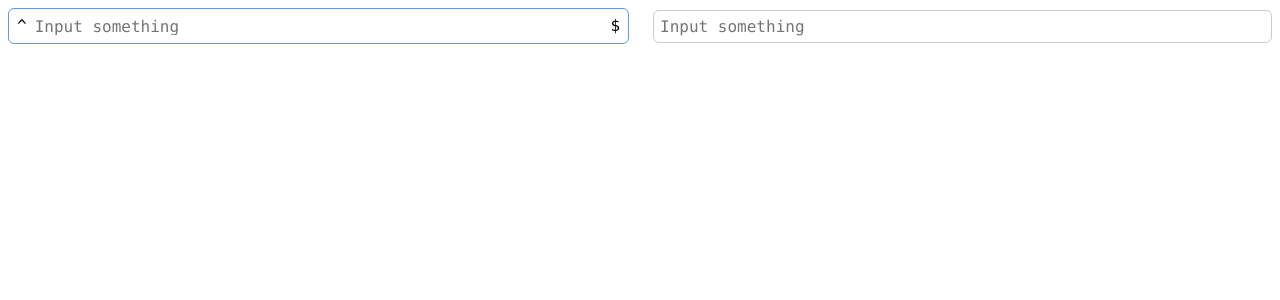
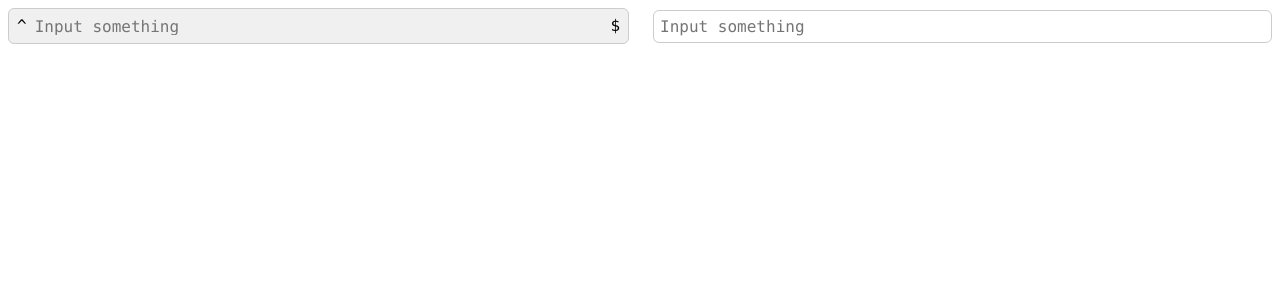
Before and after one commit to Nathan3303/nicelayout.vue, a Vue app: page / in a window 1280 px wide. Shown: the top 300 px of the page. Built offline with nearby package versions, Linux system fonts and the light colour scheme.

Commit message:
[NlInput]: modified disable style

```diff
--- a/src/App.vue
+++ b/src/App.vue
@@ -25,7 +25,8 @@ const inputValue = ref("");
                 prefix="^"
                 suffix="$"
                 :maxlength="22"
-                :minlength="10" />
+                :minlength="10"
+                disabled />
             <nl-textarea :value="textareaValue" placeholder="Input something" />
         </nl-div>
     </div>
--- a/src/components/NlInput.vue
+++ b/src/components/NlInput.vue
@@ -164,7 +164,6 @@ const emit = defineEmits([
 /**
  * Define refs
  */
-const wrapper = ref();
 const input = ref();
 const isFocused = ref(false); // Focus flag
 const widthStyle = ref(parseWidthAndHeight(props.width));
@@ -238,6 +237,15 @@ function wrapperClickHandler(e) {
 
 <style scoped>
 .nl-input {
+    --background-color: transparent;
+    --border-color: #cccccc;
+
+    --focused-background-color: transparent;
+    --focused-border-color: #6d94dd;
+    --focused-shadow-color: #6d94dd;
+
+    --disabled-background-color: #f0f0f0;
+
     transition: all 0.16s ease;
     box-sizing: border-box;
 
@@ -267,13 +275,6 @@ function wrapperClickHandler(e) {
 }
 
 .nl-input--default {
-    --background-color: transparent;
-    --border-color: #6d94dd;
-
-    --focused-background-color: transparent;
-    --focused-border-color: #6d94dd;
-    --focused-shadow-color: #6d94dd;
-
     min-width: 96px;
     width: v-bind(widthStyle);
     height: v-bind(heightStyle);
@@ -317,6 +318,8 @@ function wrapperClickHandler(e) {
 }
 
 .nl-input--disabled {
+    background-color: var(--disabled-background-color);
+
     cursor: not-allowed;
 
     &:deep(*) {
```
